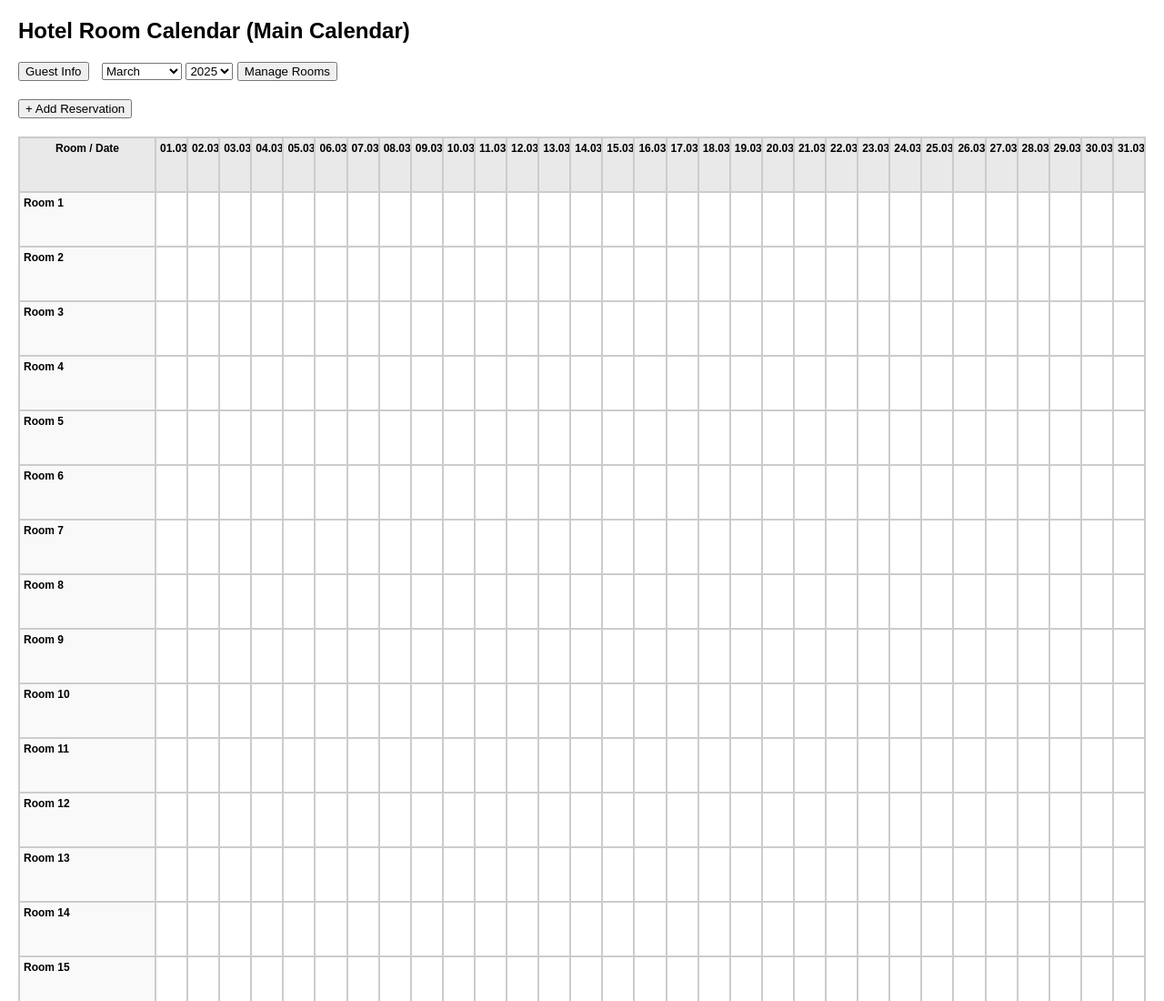
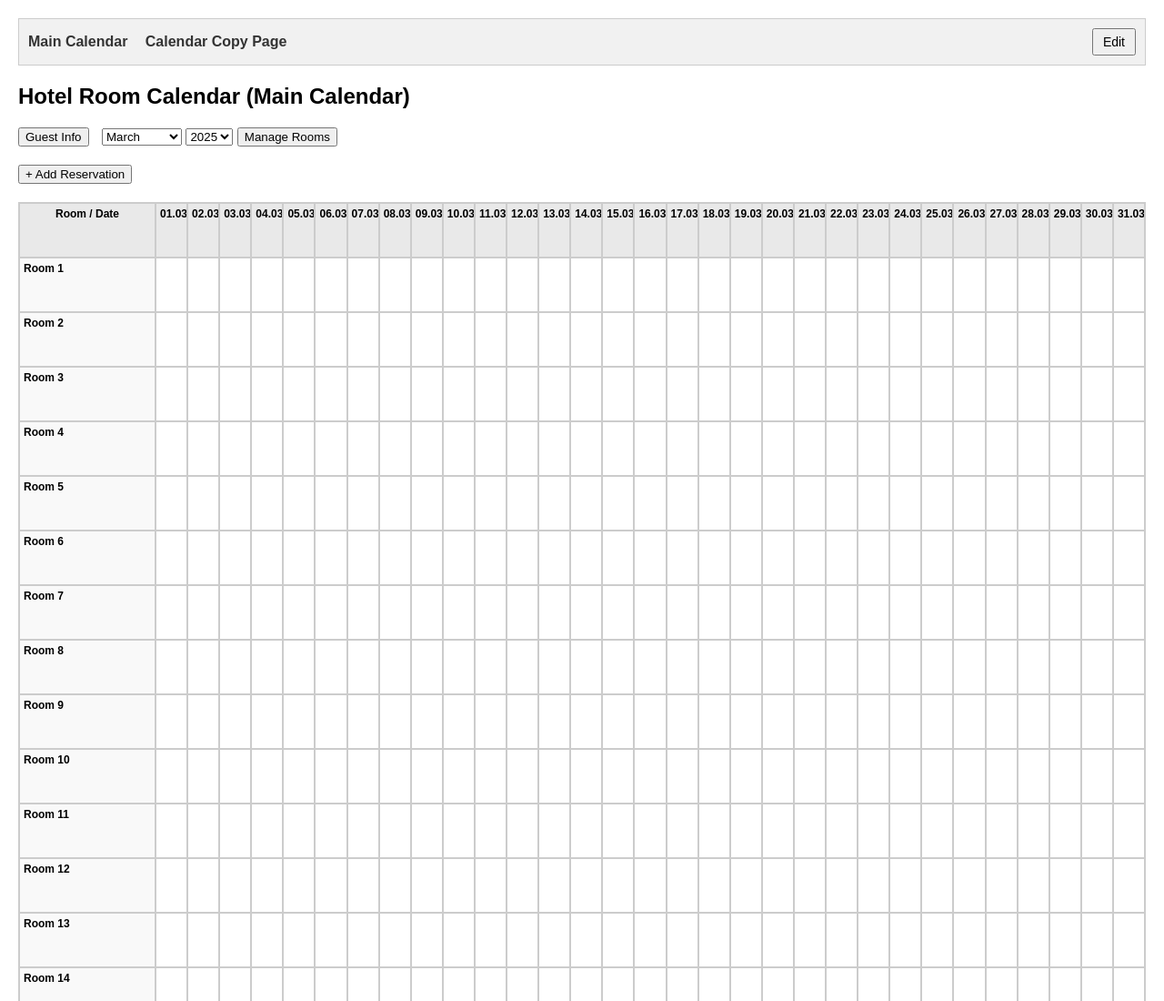
Before and after one commit to pzakoff/test, a plain HTML site: page Booking.html in a window 1280 px wide. Shown: the top 1100 px of the page at 91% size. Drawn offline with nearby package versions, Linux system fonts and the light colour scheme.

Commit message:
Update Booking.html

```diff
--- a/Booking.html
+++ b/Booking.html
@@ -85,6 +85,42 @@
   </style>
 </head>
 <body>
+  <!-- Menu Bar -->
+<div id="pageMenu" style="
+  margin-bottom: 20px;
+  padding: 10px;
+  background: #f1f1f1;
+  border: 1px solid #ccc;
+  display: flex;
+  align-items: center;
+  justify-content: space-between;
+">
+  <div id="menuItems">
+    <a href="Booking.html" style="
+      margin-right: 15px;
+      text-decoration: none;
+      color: #333;
+      font-weight: bold;
+    ">
+      Main Calendar
+    </a>
+    <a href="CalendarCopy.html" style="
+      margin-right: 15px;
+      text-decoration: none;
+      color: #333;
+      font-weight: bold;
+    ">
+      Calendar Copy Page
+    </a>
+  </div>
+  <button id="editMenuBtn" style="
+    padding: 5px 10px;
+    font-size: 14px;
+    cursor: pointer;
+  ">
+    Edit
+  </button>
+</div>
   <h2>Hotel Room Calendar (Main Calendar)</h2>
   <div class="controls">
     <button id="guestInfoBtn">Guest Info</button>
```
